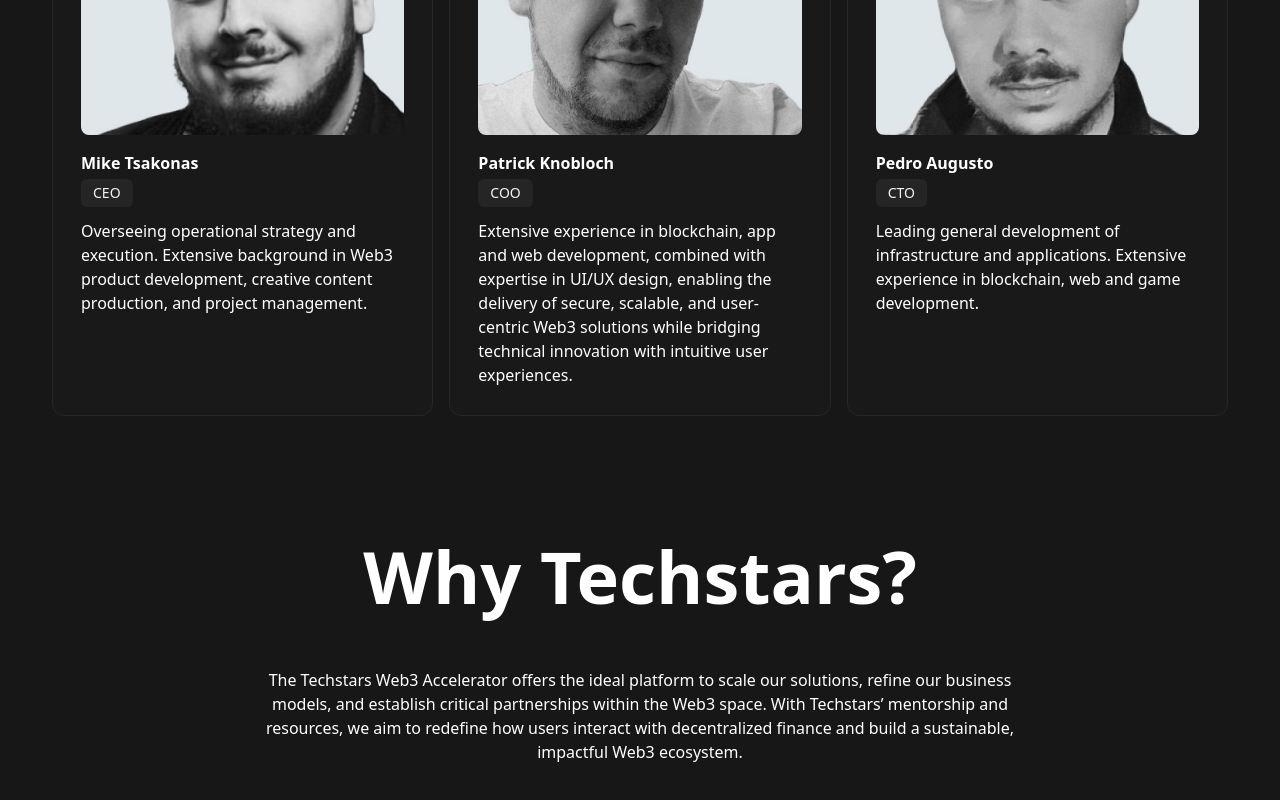
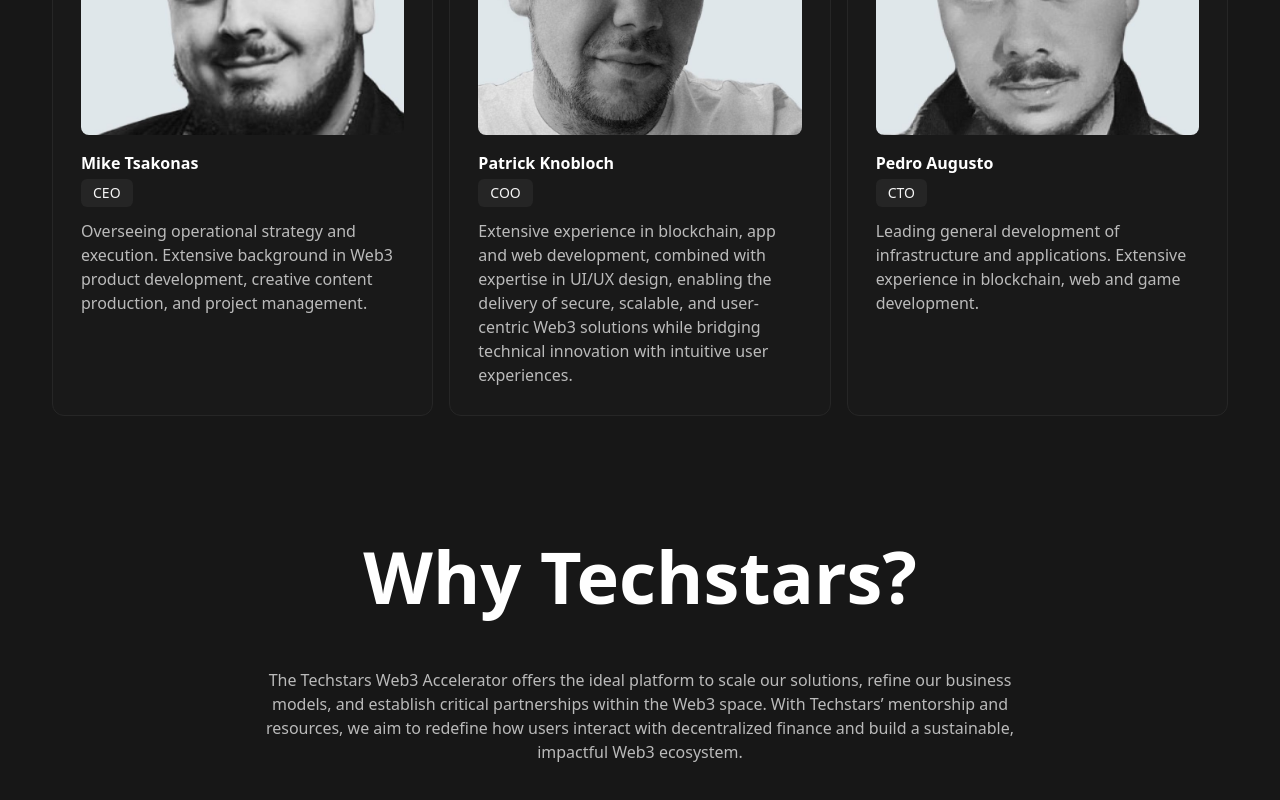
Before and after one commit to patrickknobloch/w3bots-presentation, a React (Create React App) app: page / in a window 1280 px wide. Shown: the part 5121-5921 px from the top of the page. Built offline with nearby package versions, Linux system fonts and the light colour scheme.

Commit message:
update text opacity

```diff
--- a/src/App.tsx
+++ b/src/App.tsx
@@ -244,7 +244,7 @@
       <img src={photo} alt={name} className="w-full h-64 object-cover rounded-lg mb-4" />
       <h4 className="font-bold">{name}</h4>
       <Badge className="mt-1 mb-2 ">{role}</Badge>
-      <p className="text-base mt-3 ">{description}</p>
+      <p className="text-base mt-3 opacity-70">{description}</p>
     </CardContent>
   </Card>
 );
@@ -740,17 +740,17 @@
           solutions: [
             {
               icon: CheckCircle,
-              title: "Sicheres Investieren:",
+              title: "Sicheres Investieren",
               description: "Audity: Token-Bewertung und Analyse für fundierte Investitionsentscheidungen. Pooly: Liquiditätslösungen mit einem Ein-Asset-Ansatz für vereinfachte DeFi-Teilnahme."
             },
             {
               icon: CheckCircle,
-              title: "Nahtloses Trading:",
+              title: "Nahtloses Trading",
               description: "Swapy: Optimierte DEX-Aggregation für die besten Handelsrouten. Trady: Automatisierte Trading-Bots für mühelose Portfolioverwaltung."
             },
             {
               icon: CheckCircle,
-              title: "Bildung & Gemeinschaft:",
+              title: "Bildung & Gemeinschaft",
               description: "Academy: KI-gestützte Lernplattform für Blockchain-Expertise. Looty: Gamifizierte Tools zur Förderung der Gemeinschaftsbeteiligung."
             }
           ]
@@ -1011,7 +1011,7 @@
           <CardHeader className='border-none text-center flex flex-col'>
             <CardTitle className="text-5xl md:text-7xl mb-6 font ">{language === 'de' ? "Warum Techstars?" : "Why Techstars?"}</CardTitle>
           </CardHeader>
-          <CardContent className='text-center md:w-2/3 mx-auto'>
+          <CardContent className='text-center md:w-2/3 mx-auto opacity-70'>
             {language === 'de' ?
             "Der Techstars Web3 Accelerator bietet die ideale Plattform, um unsere Lösungen zu skalieren, unsere Geschäftsmodelle zu verfeinern und wichtige Partnerschaften im Web3-Bereich aufzubauen. Mit der Mentorschaft und den Ressourcen von Techstars wollen wir neu definieren, wie Nutzer mit dezentraler Finanztechnologie interagieren, und ein nachhaltiges, wirkungsvolles Web3-Ökosystem schaffen."
             :
```
